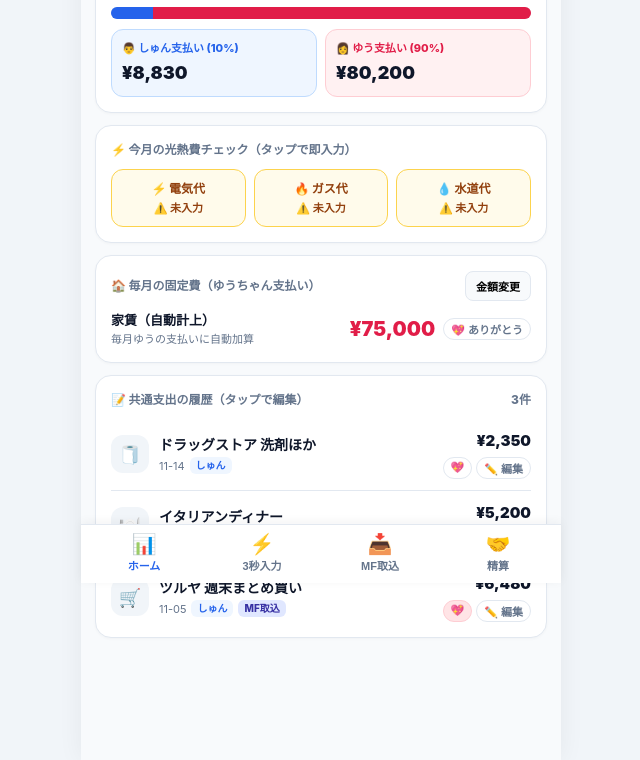
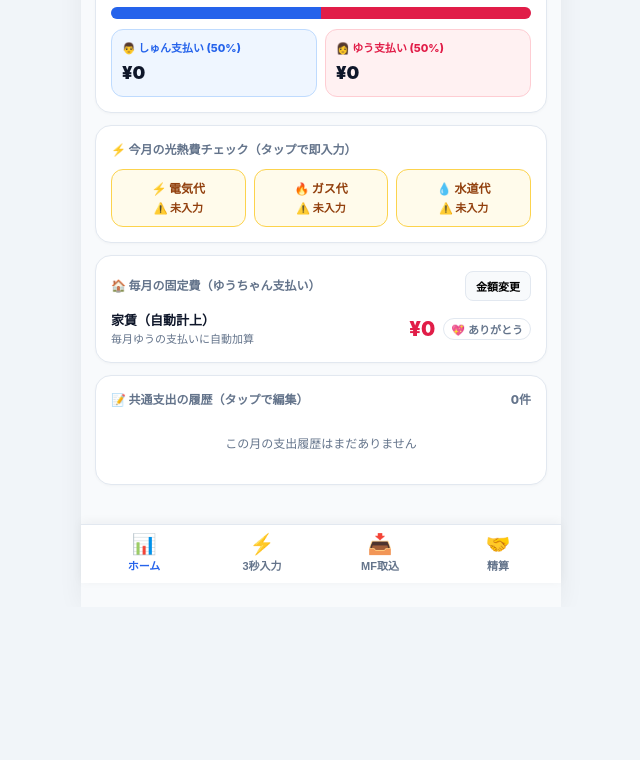
Before and after one commit to sthighjump-ui/kakeibo, a plain HTML site: page index.html in a window 1280 px wide. Shown: the part 217-977 px from the top of the page, without its empty margins (319-959 px from the left). After the commit the page ends 824 px from the top, so only its background shows below. Drawn offline with nearby package versions, Linux system fonts and the light colour scheme; no server answers.

Commit message:
Update rent amount and local storage keys

```diff
--- a/index.html
+++ b/index.html
@@ -521,7 +521,7 @@
               <div style="font-size:11px; color:var(--sub);">毎月ゆうの支払いに自動加算</div>
             </div>
             <div style="display:flex; align-items:center; gap:8px;">
-              <span class="rent-amt" id="rentAmountText">¥75,000</span>
+              <span class="rent-amt" id="rentAmountText">¥0</span>
               <button id="thankRentBtn" class="act-btn">💖 ありがとう</button>
             </div>
           </div>
@@ -709,13 +709,13 @@
 
     function ensureMonthMeta(m) {
       if (!state.monthMeta[m]) {
-        state.monthMeta[m] = { month: m, rent_amount: 75000, rent_thanked: false, settled: false };
+        state.monthMeta[m] = { month: m, rent_amount: 0, rent_thanked: false, settled: false };
       }
       return state.monthMeta[m];
     }
 
     function saveLocal() {
-      localStorage.setItem("futari_kakeibo_v3", JSON.stringify({
+      localStorage.setItem("futari_kakeibo_v4", JSON.stringify({
         expenses: state.expenses,
         monthMeta: state.monthMeta,
         shunRatio: state.shunRatio
@@ -723,7 +723,8 @@
     }
 
     function loadLocal() {
-      const raw = localStorage.getItem("futari_kakeibo_v3");
+      localStorage.removeItem("futari_kakeibo_v3");
+      const raw = localStorage.getItem("futari_kakeibo_v4");
       if (raw) {
         try {
           const parsed = JSON.parse(raw);
@@ -732,15 +733,7 @@
           state.shunRatio = parsed.shunRatio ?? 50;
         } catch (e) {}
       }
-      if (state.expenses.length === 0) {
-        state.expenses = [
-          { id: "init-1", month: "2026-11", date: "2026-11-05", category: "スーパー", title: "ツルヤ 週末まとめ買い", amount: 6480, payer: "shun", source: "mf", thanked: true },
-          { id: "init-2", month: "2026-11", date: "2026-11-10", category: "外食", title: "イタリアンディナー", amount: 5200, payer: "yu", source: "manual", thanked: false },
-          { id: "init-3", month: "2026-11", date: "2026-11-14", category: "日用品", title: "ドラッグストア 洗剤ほか", amount: 2350, payer: "shun", source: "manual", thanked: false }
-        ];
-        ensureMonthMeta("2026-11");
-        saveLocal();
-      }
+      ensureMonthMeta(state.currentMonth);
     }
 
     async function initSupabase() {
@@ -761,10 +754,8 @@
           sbClient.from("kakeibo_months").select("*")
         ]);
 
-        if (!expRes.error && expRes.data && expRes.data.length > 0) {
+        if (!expRes.error && expRes.data) {
           state.expenses = expRes.data;
-        } else if (!expRes.error && expRes.data && expRes.data.length === 0 && state.expenses.length > 0) {
-          await sbClient.from("kakeibo_expenses").upsert(state.expenses);
         }
         if (!metaRes.error && metaRes.data) {
           metaRes.data.forEach(row => { state.monthMeta[row.month] = row; });
@@ -916,7 +907,7 @@
         document.getElementById("settleDirectionText").textContent = "👨 しゅん → 👩 ゆう へ支払い";
         document.getElementById("settleAmountText").textContent = `¥${Math.abs(diff).toLocaleString()}`;
       } else {
-        document.getElementById("settleDirectionText").textContent = "差額なし（ぴったり精算済み）";
+        document.getElementById("settleDirectionText").textContent = "差額なし（精算不要）";
         document.getElementById("settleAmountText").textContent = "¥0";
       }
 
```
